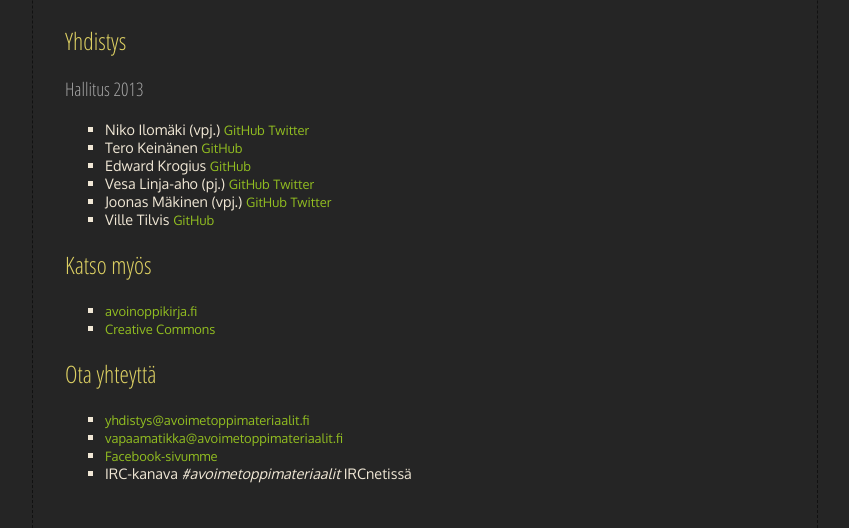
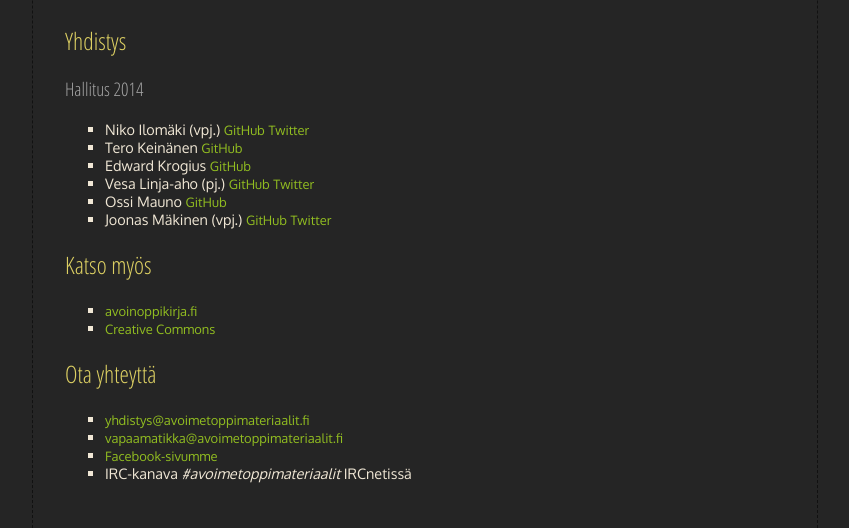
Before and after one commit to avoimet-oppimateriaalit-ry/avoimet-oppimateriaalit-ry.github.io, a Jekyll site: the page built from index.html, in a window 1280 px wide. Shown: the part 629-1157 px from the top of the page, without its empty margins (215-1064 px from the left). Built offline with Jekyll 4.4.1, drawn with Linux system fonts in a browser that asks for light colours.

Commit message:
päivitetty uusi hallitus

```diff
--- a/index.html
+++ b/index.html
@@ -18,15 +18,15 @@ Olemme aikeissa laajentaa toimintaamme lähiaikoina, ja halukkaat ovat erittäin
 
 <h2>Yhdistys</h2>
 
-<h3>Hallitus 2013</h3>
+<h3>Hallitus 2014</h3>
 
 <ul>
 	<li>Niko Ilomäki (vpj.) <a href="https://github.com/NVI">GitHub</a> <a href="https://twitter.com/nilomaki">Twitter</a></li>
 	<li>Tero Keinänen <a href="https://github.com/kenkku">GitHub</a></li>
 	<li>Edward Krogius <a href="https://github.com/wedrawde">GitHub</a></li>
 	<li>Vesa Linja-aho (pj.) <a href="https://github.com/linjaaho">GitHub</a> <a href="https://twitter.com/linjaaho">Twitter</a></li>
+	<li>Ossi Mauno <a href="https://github.com/omauno">GitHub</a></li>
 	<li>Joonas Mäkinen (vpj.) <a href="https://github.com/JoonasD6">GitHub</a> <a href="https://twitter.com/JoonasD6">Twitter</a></li>
-	<li>Ville Tilvis <a href="https://github.com/VilleTilvis">GitHub</a></li>
 </ul>
 
 <h2>Katso myös</h2>
```
